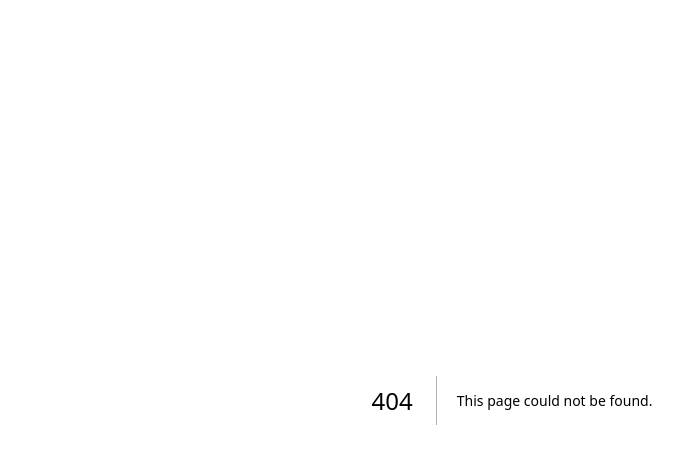
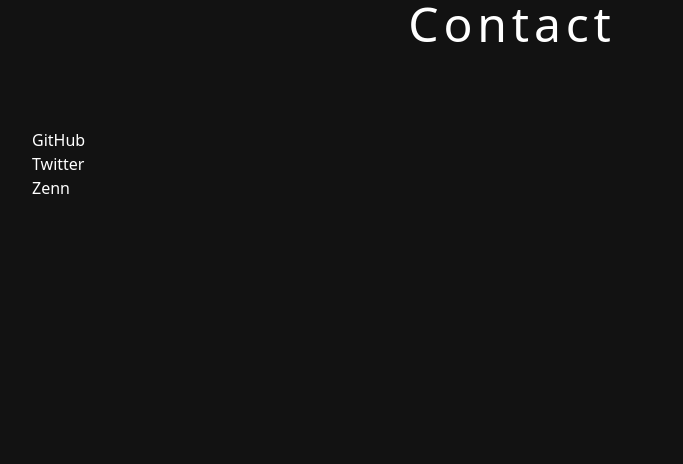
Before and after one commit to aauuxyxy/daiji-katou, a Next.js app: page /components/Contact in a window 1280 px wide. Before the commit this address had no page. Shown: the top 464 px of the page, without its empty margins (128-811 px from the left). Built offline with nearby package versions, Linux system fonts and the light colour scheme.

Commit message:
✨ Contactページ追加

```diff
--- /dev/null
+++ b/src/pages/components/Contact.tsx
@@ -0,0 +1,27 @@
+const Contact = () => {
+  const links = [
+    { href: 'https://github.com/aauuxyxy', label: 'GitHub' },
+    { href: 'https://twitter.com/dktec968', label: 'Twitter' },
+    { href: 'https://zenn.dev/tectectec', label: 'Zenn' },
+  ];
+
+  return (
+    <>
+      <div className='flex items-center justify-center laptop:mb-20 phone:mb-10'>
+        <p className='text-5xl tracking-widest'>Contact</p>
+      </div>
+
+      <div className='w-3/4 mx-auto'>
+        {links.map(({ href, label }) => (
+          <p key={href}>
+            <a href={href} target='_blank'>
+              {label}
+            </a>
+          </p>
+        ))}
+      </div>
+    </>
+  );
+};
+
+export default Contact;
--- a/src/pages/components/Footer.tsx
+++ b/src/pages/components/Footer.tsx
@@ -4,19 +4,19 @@ const Footer = (): JSX.Element => {
       <footer className=' border-t-2 p-8 w-3/4 mx-auto mt-20'>
         <div className='phone:text-xs'>
           <p>
-            <span>著作者：</span>
+            <span>画像著作者：</span>
             <a
               href='https://jp.freepik.com/free-vector/cute-astronaut-with-moon-in-space-logo-cartoon-vector-icon-illustration-science-technology-isolated_42654139.htm#&position=5&from_view=undefined'
               target='_blank'
             >
-              catalyststuff(ヘッダー画像)
+              catalyststuff
             </a>
             <span className='mx-2'>/</span>
             <a
               href='https://jp.freepik.com/free-vector/cute-astronaut-super-flying-cartoon-illustration_15644423.htm#from_view=detail_author'
               target='_blank'
             >
-              catalyststuff(アバター)
+              catalyststuff
             </a>
             <span className='mx-2'>/</span>
             <a
@@ -26,7 +26,7 @@ const Footer = (): JSX.Element => {
               Freepik
             </a>
           </p>
-          <p>出典　：Freepik</p>
+          <p>画像出典　：Freepik</p>
         </div>
       </footer>
     </>
--- a/src/pages/index.tsx
+++ b/src/pages/index.tsx
@@ -1,6 +1,7 @@
 import Header from './components/Header';
 import About from './components/About';
 import Footer from './components/Footer';
+import Contact from './components/Contact';
 
 export default function Home(): JSX.Element {
   return (
@@ -12,7 +13,10 @@ export default function Home(): JSX.Element {
         <About />
       </div>
 
-      <Footer />
+      <div id='contact' className='py-10'>
+        <Contact />
+        <Footer />
+      </div>
     </div>
   );
 }
```
